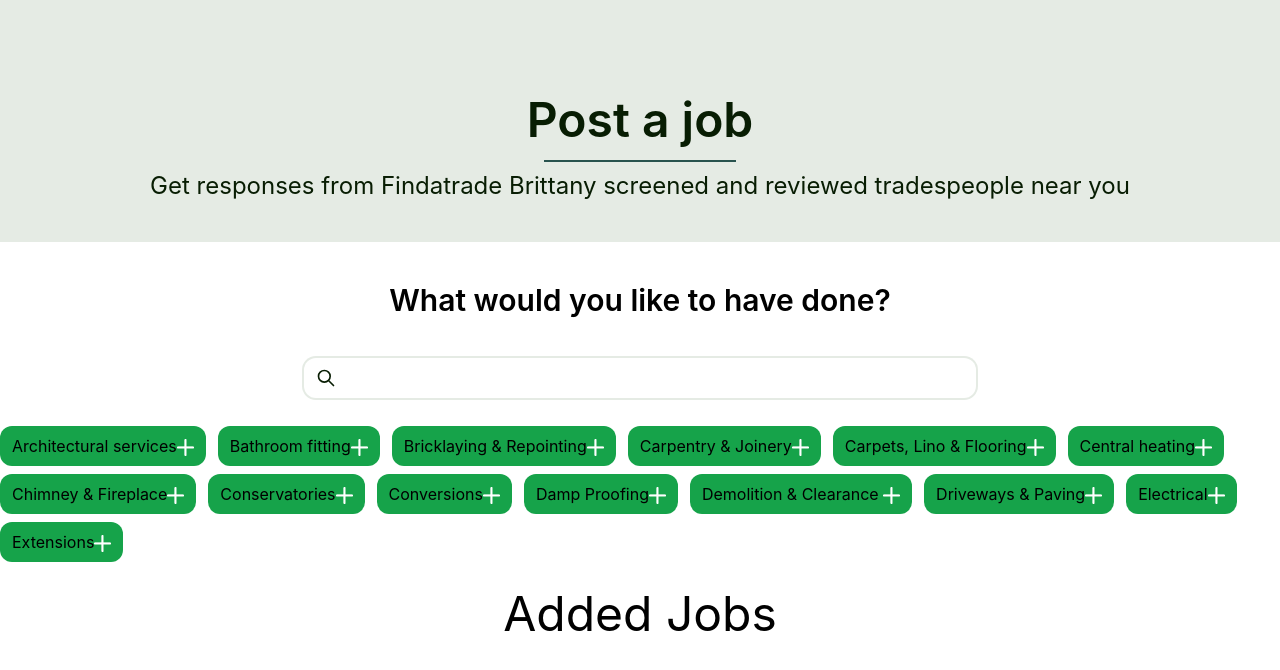
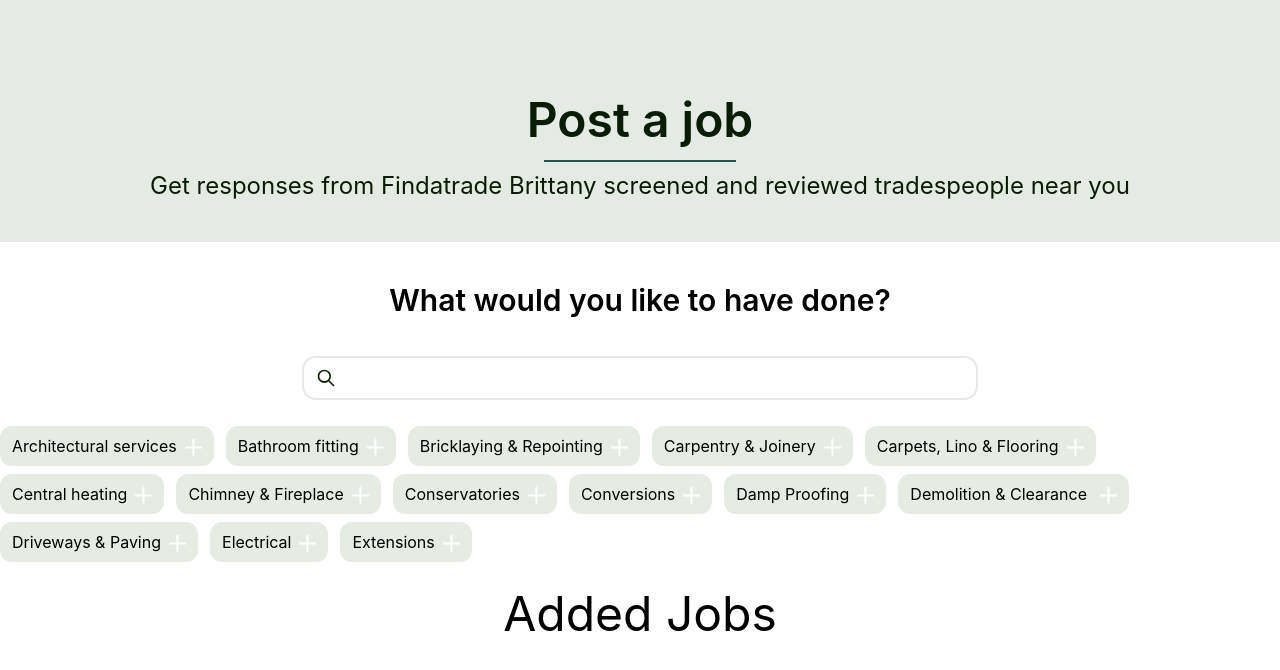
Before and after one commit to mamun-prodhan/post-job, a React (Create React App) app: page / in a window 1280 px wide. Shown: the top 670 px of the page. Built offline with nearby package versions, Linux system fonts and the light colour scheme.

Commit message:
small validation added

```diff
--- a/src/components/AddJobs/AddJobs.js
+++ b/src/components/AddJobs/AddJobs.js
@@ -68,18 +68,22 @@
   // added jobs state
   const [addedJobs, setAddedJobs] = useState([]);
 
-
   // button event handler
   const jobsHandler = (title) => {
-    if(addedJobs.includes(title)){
-      alert("Item already added")
+    if(addedJobs.length + 1 <= 5){
+      if(addedJobs.includes(title)){
+        alert("Item already added")
+      }
+      else{
+        const newAddedJobs = [...addedJobs, title];
+        setAddedJobs(newAddedJobs);
+      }
     }
     else{
-      const newAddedJobs = [...addedJobs, title];
-      setAddedJobs(newAddedJobs);
+      alert('already added 5 items');
     }
   };
-  console.log(addedJobs);
+  console.log('added jobs ',addedJobs);
 
   return (
     <div className="text-center">
--- a/src/components/JobCategory/JobCategory.js
+++ b/src/components/JobCategory/JobCategory.js
@@ -6,7 +6,7 @@
 
     return (
         <div>
-            <button  onClick={()=>props.jobsHandler(title)} className='py-2 px-3 my-1 mr-3 rounded-xl bg-green-600'> {title}<img className='inline' src={image} alt="" /></button>
+            <button onClick={()=>props.jobsHandler(title)} className='py-2 px-3 my-1 mr-3 rounded-xl bg-[#E6EBE3] hover:bg-[#3F8825] focus:bg-[#3F8825]'> {title}<img className='inline ml-2' src={image} alt="" /></button>
         </div>
     );
 };
```
